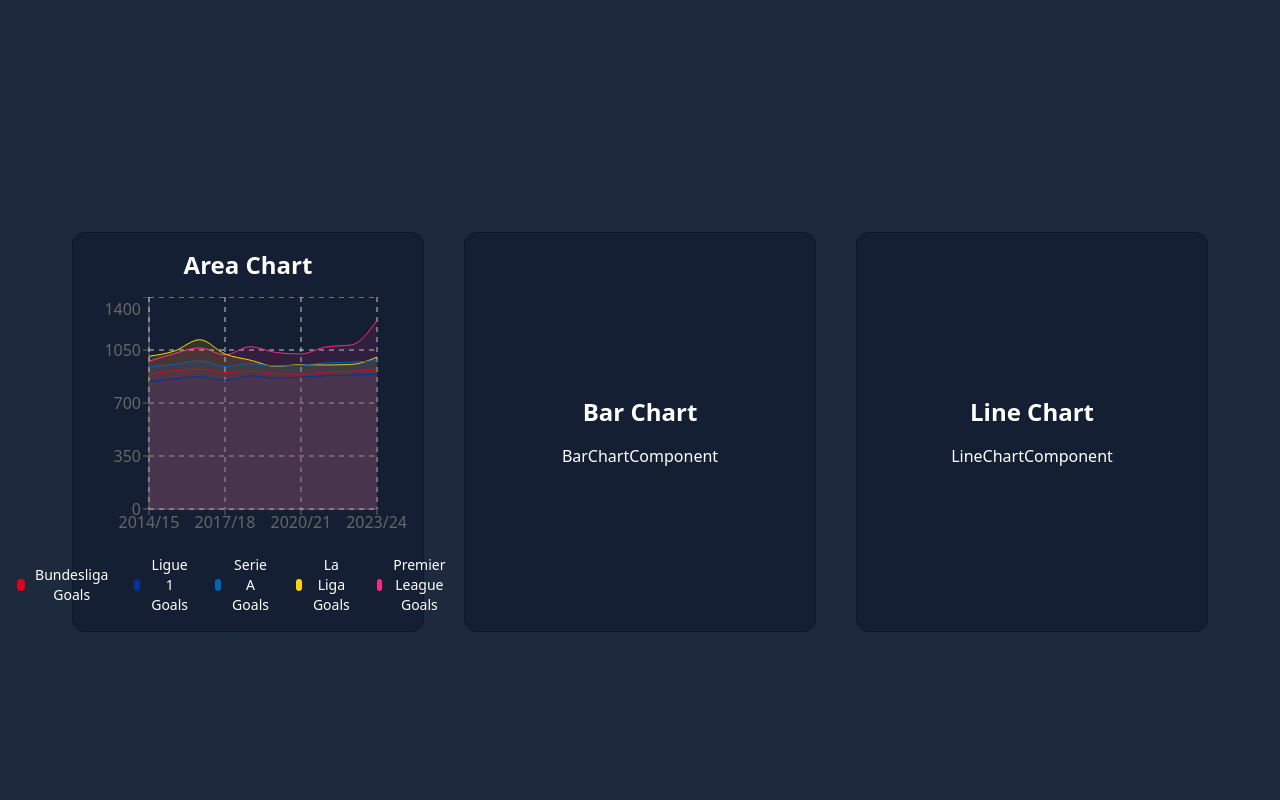
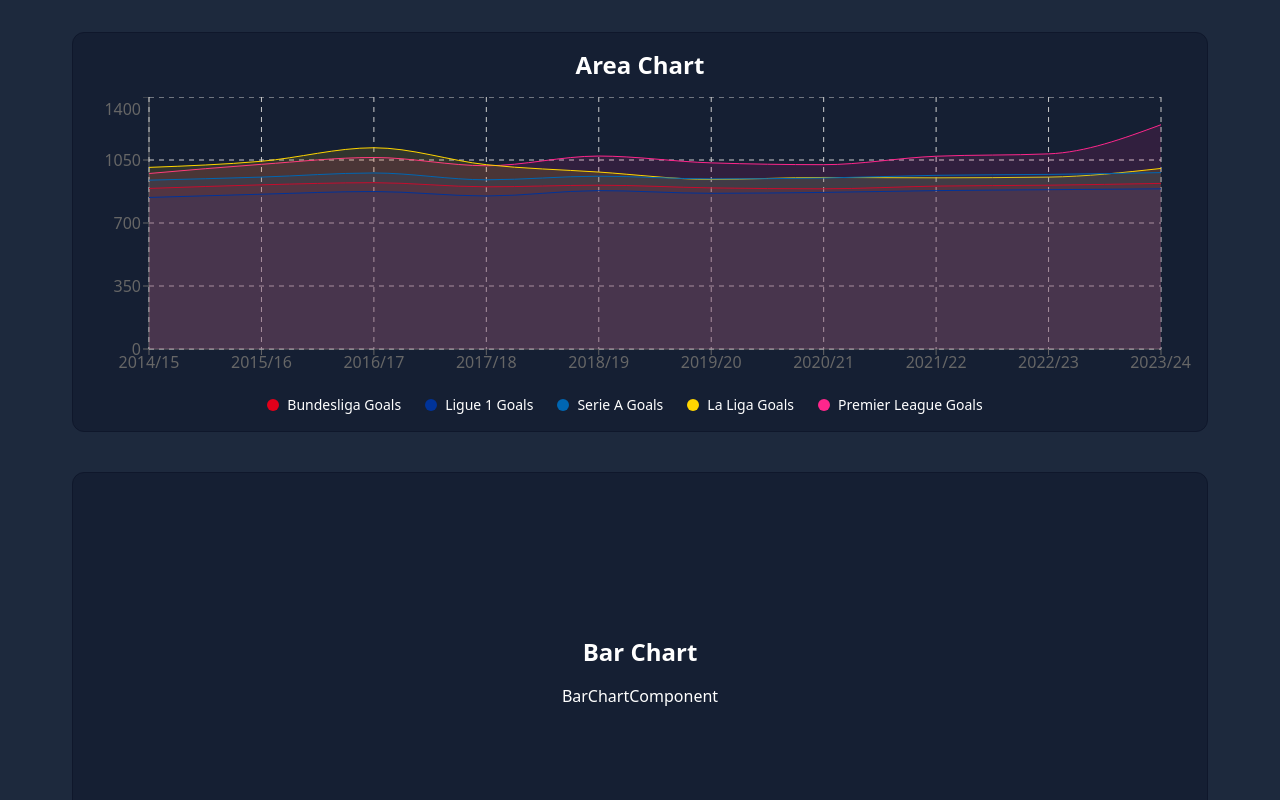
Before and after one commit to dean-tunbridge/rechart-project, a React (Vite) app: page / in a window 1280 px wide. Shown: the top 800 px of the page. Built offline with nearby package versions, Linux system fonts and the light colour scheme.

Commit message:
make charts appear on column regardless of screen width

```diff
--- a/src/App.jsx
+++ b/src/App.jsx
@@ -8,7 +8,7 @@ function App() {
   return (
     <>
       <div className="flex min-h-screen flex-col items-center justify-center px-4 md:px-8 xl:px-10">
-        <div className="grid xl:grid-cols-3 lg:grid-cols-2 w-full gap-10 max-w-[1400px]">
+        <div className="grid  w-full gap-10 max-w-[1400px]">
           <GridItem title="Area Chart">
             <AreaChartComponent />
           </GridItem>
```
